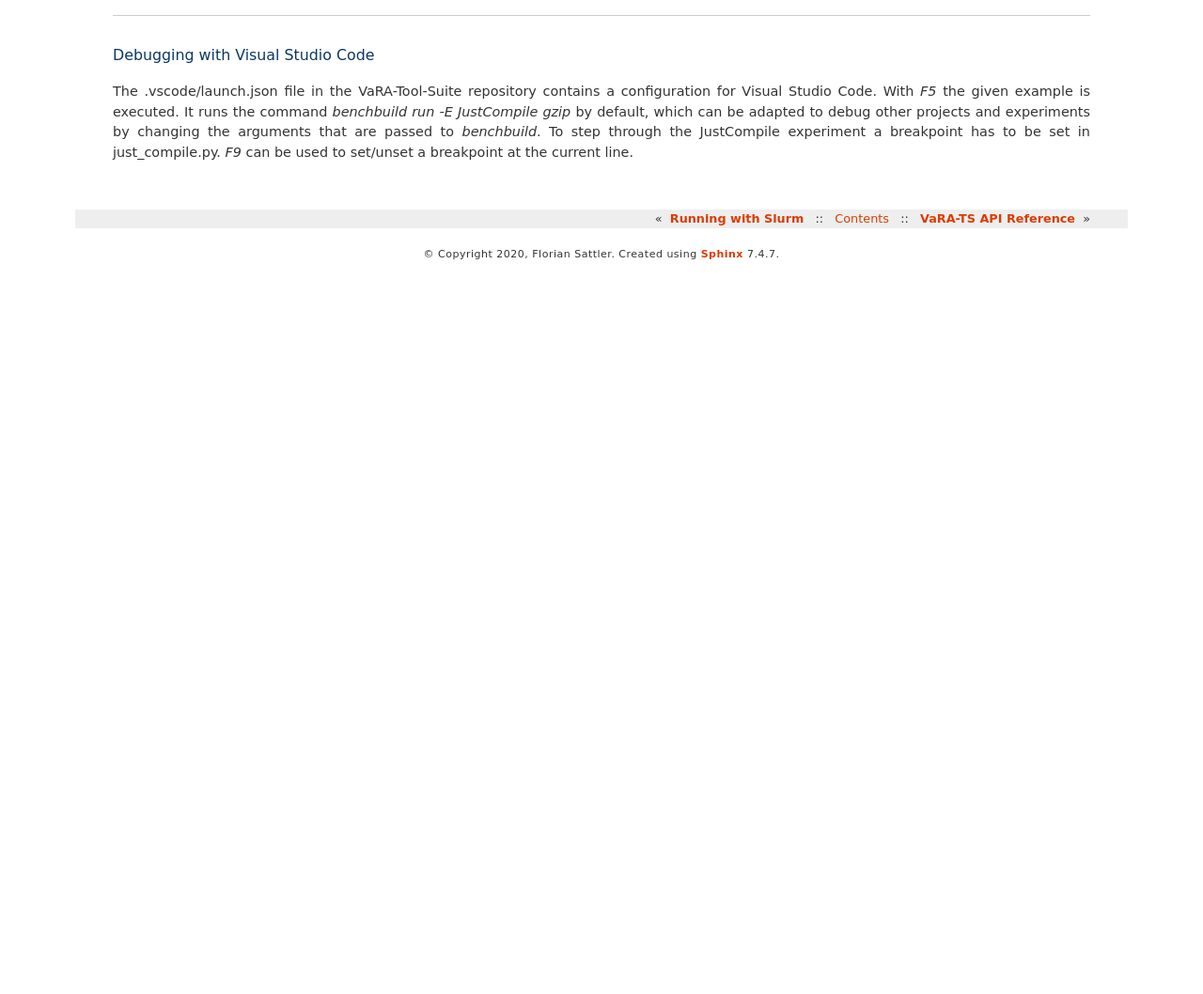
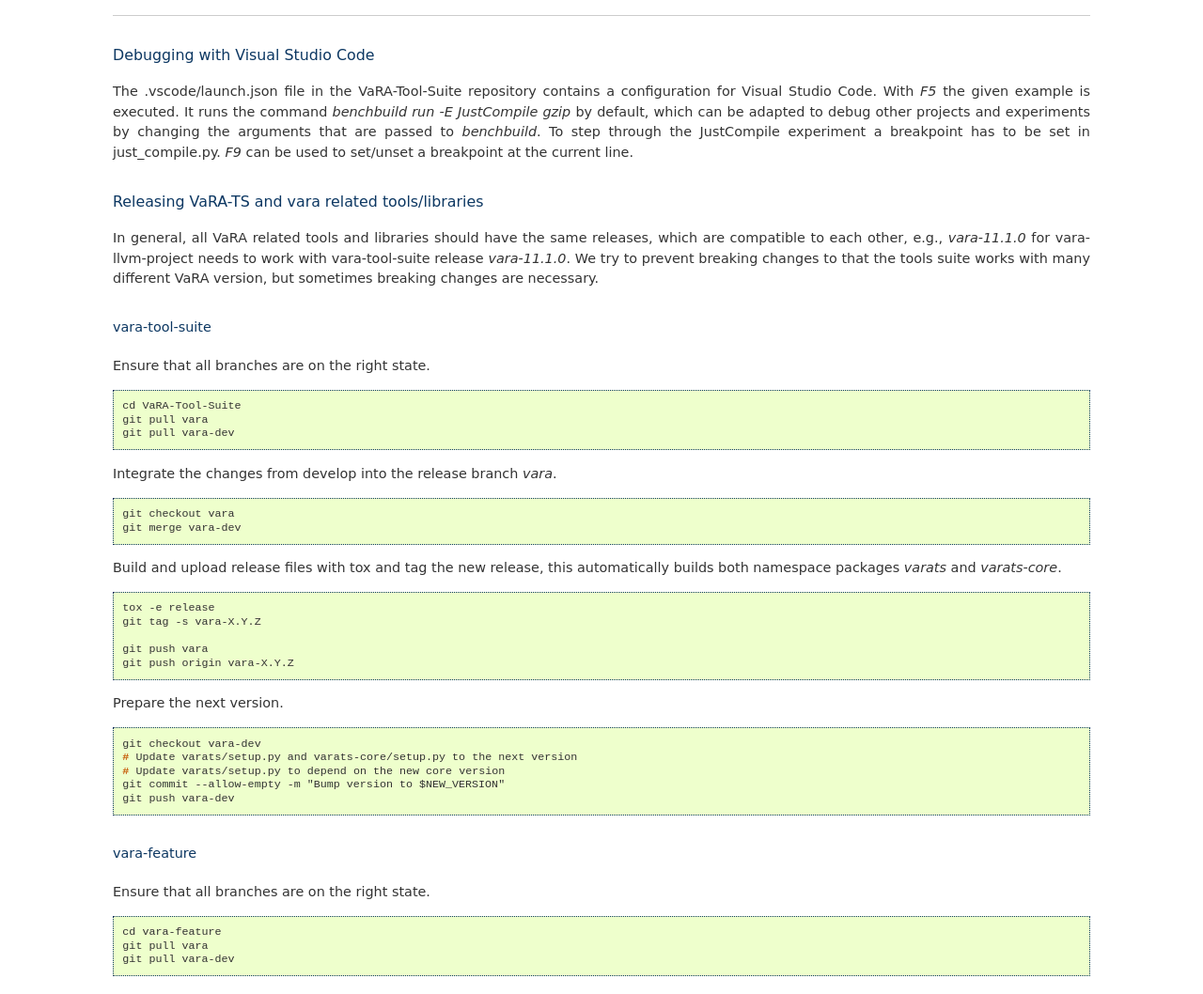
Before and after one commit to se-sic/VaRA-Tool-Suite, a Sphinx documentation site: the page built from docs/source/vara-ts/development.rst, in a window 1280 px wide and 1400 px high, scrolled down 725 px, cut to the strip 342-1400 px from the top of the window. Shown: the whole strip at 94% size. Built offline with Sphinx 7.4.7, drawn with Linux system fonts in a browser that asks for light colours; the version number could not be read and is left out; before the commit the page ends 1355 px from its top, so only the background shows below that; some of the changed text lies outside the part shown.

Commit message:
Adds documentation on how to release varats and VaRA

```diff
--- a/docs/source/tutorials/getting_started.rst
+++ b/docs/source/tutorials/getting_started.rst
@@ -10,7 +10,7 @@
 
 .. code-block:: console
 
-    sudo apt install python3-dev python3-tk python3-psutil psutils ninja-build python3-pip autoconf cmake ruby curl time libyaml-dev
+    sudo apt install python3-dev python3-tk python3-psutil psutils ninja-build python3-pip autoconf cmake ruby curl time libyaml-dev git
     sudo apt install python3-venv # If you want to install VaRA-TS in a python virtualenv
 
 For arch:
--- a/docs/source/vara-ts/development.rst
+++ b/docs/source/vara-ts/development.rst
@@ -57,3 +57,89 @@
 It runs the command `benchbuild run -E JustCompile gzip` by default, which can be adapted to debug other projects and experiments by changing the arguments that are passed to `benchbuild`.
 To step through the JustCompile experiment a breakpoint has to be set in just_compile.py.
 `F9` can be used to set/unset a breakpoint at the current line.
+
+Releasing VaRA-TS and vara related tools/libraries
+..................................................
+
+In general, all VaRA related tools and libraries should have the same releases, which are compatible to each other, e.g., `vara-11.1.0` for vara-llvm-project needs to work with vara-tool-suite release `vara-11.1.0`.
+We try to prevent breaking changes to that the tools suite works with many different VaRA version, but sometimes breaking changes are necessary.
+
+vara-tool-suite
+^^^^^^^^^^^^^^^
+
+Ensure that all branches are on the right state.
+
+.. code-block:: console
+
+    cd VaRA-Tool-Suite
+    git pull vara
+    git pull vara-dev
+
+Integrate the changes from develop into the release branch `vara`.
+
+.. code-block:: console
+
+    git checkout vara
+    git merge vara-dev
+
+Build and upload release files with tox and tag the new release, this automatically builds both namespace packages `varats` and `varats-core`.
+
+.. code-block:: console
+
+    tox -e release
+    git tag -s vara-X.Y.Z
+
+    git push vara
+    git push origin vara-X.Y.Z
+
+Prepare the next version.
+
+.. code-block:: console
+
+    git checkout vara-dev
+    # Update varats/setup.py and varats-core/setup.py to the next version
+    # Update varats/setup.py to depend on the new core version
+    git commit --allow-empty -m "Bump version to $NEW_VERSION"
+    git push vara-dev
+
+vara-feature
+^^^^^^^^^^^^
+
+Ensure that all branches are on the right state.
+
+.. code-block:: console
+
+    cd vara-feature
+    git pull vara
+    git pull vara-dev
+
+Integrate the changes from develop into the release branch `vara`.
+
+.. code-block:: console
+
+    git checkout vara
+    git merge vara-dev
+
+Build and upload release files with tox and tag the new release.
+
+.. code-block:: console
+
+    tox -e release
+    git tag -s vara-X.Y.Z
+
+    git push vara
+    git push origin vara-X.Y.Z
+
+Prepare the next version.
+
+.. code-block:: console
+
+    git checkout vara-dev
+    # Update setup.py to the next version
+    git commit --allow-empty -m "Bump version to $NEW_VERSION"
+    git push vara-dev
+
+VaRA and vara-llvm-project
+^^^^^^^^^^^^^^^^^^^^^^^^^^
+
+.. todo:: Add when making the next VaRA release
--- a/docs/source/vara-ts/vara-buildsetup.rst
+++ b/docs/source/vara-ts/vara-buildsetup.rst
@@ -16,7 +16,7 @@
 
 .. code-block:: console
 
-    sudo apt install python3-dev python3-tk python3-psutil psutils ninja-build python3-pip autoconf cmake ruby curl time libyaml-dev
+    sudo apt install python3-dev python3-tk python3-psutil psutils ninja-build python3-pip autoconf cmake ruby curl time libyaml-dev git
     sudo apt install python3-venv # If you want to install VaRA-TS in a python virtualenv
 
 For arch:
@@ -96,7 +96,7 @@
 
 .. code-block:: console
 
-    sudo apt install libsqlite3-dev libcurl4-openssl-dev libboost-all-dev libpapi-dev googletest libxml2-dev
+    sudo apt install libsqlite3-dev libcurl4-openssl-dev libboost-all-dev libpapi-dev googletest libxml2-dev libssl-dev
 
 The following example shows how to setup VaRA via command line.
 
```
Also changed, not shown: varats/README.md.
